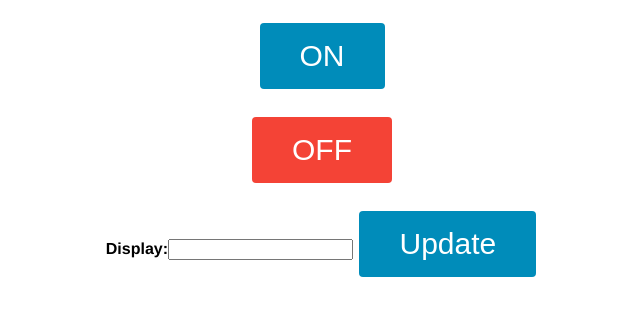
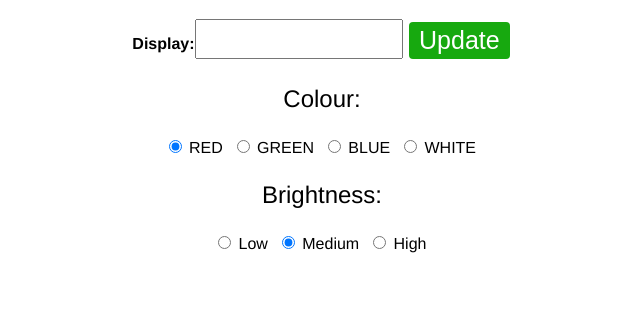
Before and after one commit to matt-kiwi/ESP32_Display_Server, a plain HTML site: page data/html/index.html in a window 1280 px wide. Shown: the part 93-408 px from the top of the page, without its empty margins (318-958 px from the left). Drawn offline with Linux system fonts and the light colour scheme.

Commit message:
HTML chnages

```diff
--- a/data/html/index.html
+++ b/data/html/index.html
@@ -1,7 +1,7 @@
 <!DOCTYPE html>
 <html>
 <head>
-  <title>Econode Display</title>
+  <title>Econode Displayii</title>
   <meta name="viewport" content="width=device-width, initial-scale=1">
   <link rel="icon" href="data:,">
   <link rel="stylesheet" type="text/css" href="/style.css">
@@ -9,9 +9,26 @@
 </head>
 <body>
     <h1>Econode Display</h1>
-    <p><button class="button">ON</button></p>
-    <p><button class="button button2">OFF</button></p>
-    <b>Display:</b><input type="text" id="d_text" name="d_text" />
-    <button class="button" id="btn_update">Update</button>
+    <b>Display:</b><input type="text" id="d_text" name="d_text" maxlength="12" />
+    <button class="button" id="btn_update">Update</button><br>
+
+    <p>Colour:</p>
+    <input type="radio" id="color_red" name="color" value="RED" checked>
+    <label for="color_red">RED</label>&nbsp;
+    <input type="radio" id="color_green" name="color" value="GREEN">
+    <label for="color_green">GREEN</label>&nbsp;
+    <input type="radio" id="color_blue" name="color" value="BLUE">
+    <label for="color_blue">BLUE</label>&nbsp;
+    <input type="radio" id="color_white" name="color" value="WHITE">
+    <label for="color_white">WHITE</label>&nbsp;
+
+    <p>Brightness:</p>
+    <input type="radio" id="bright1" name="bright" value="1">
+    <label for="bright1">Low</label>&nbsp;
+    <input type="radio" id="bright2" name="bright" value="2" checked>
+    <label for="bright2">Medium</label>&nbsp;
+    <input type="radio" id="bright3" name="bright" value="3">
+    <label for="bright3">High</label>&nbsp;
+
 </body>
 </html>
--- a/data/html/led_server.js
+++ b/data/html/led_server.js
@@ -21,9 +21,11 @@ function onMessage(event) {
 }
 
 function handleButtonPress(evt){
-    var data = {messageId:4,messageType:'display',payload:{d_text:"hello", d_color:"red",d_bright:"low"} };
+    const dTxt = document.querySelector("#d_text").value;
+    const dBright = document.querySelector("input:checked[name*='bright'").value;
+    const dColor = document.querySelector("input:checked[name*='color'").value;
+    var data = {messageType:'display',payload:{dTxt:dTxt, dBright:dBright,dColor:dColor} };
     var jsonData = JSON.stringify(data);
-    console.log("button press, data");
     console.log( jsonData );
     websocket.send(jsonData);
 }
--- a/data/html/style.css
+++ b/data/html/style.css
@@ -11,18 +11,21 @@ html {
   p{
     font-size: 1.5rem;
   }
+
+  #d_text {
+    font-size: 30px;
+    width: 200px;
+  }
+
   .button {
     display: inline-block;
-    background-color: #008CBA;
+    background-color: #17a90f;
     border: none;
     border-radius: 4px;
     color: white;
-    padding: 16px 40px;
+    padding: 4px 10px;
     text-decoration: none;
-    font-size: 30px;
+    font-size: 25px;
     margin: 2px;
     cursor: pointer;
   }
-  .button2 {
-    background-color: #f44336;
-  }
```
Also changed, not shown: 1 other file.
